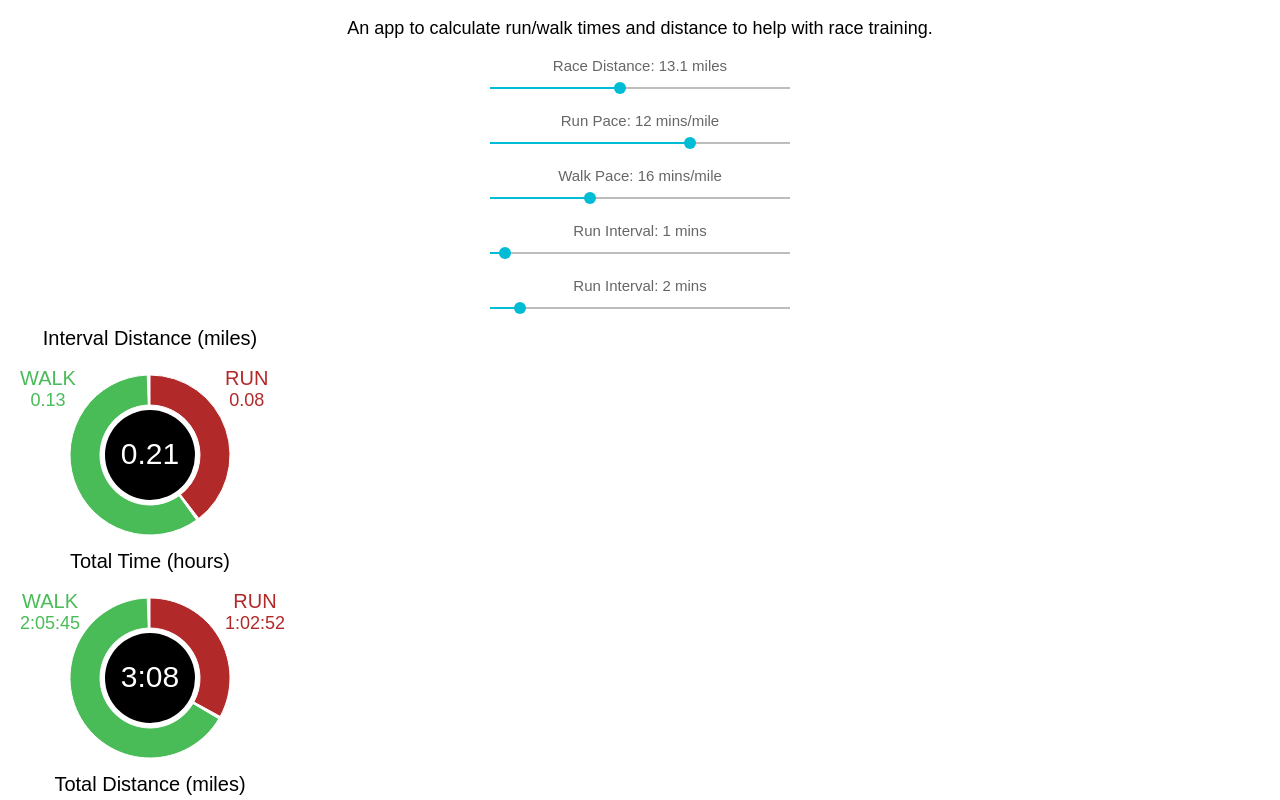
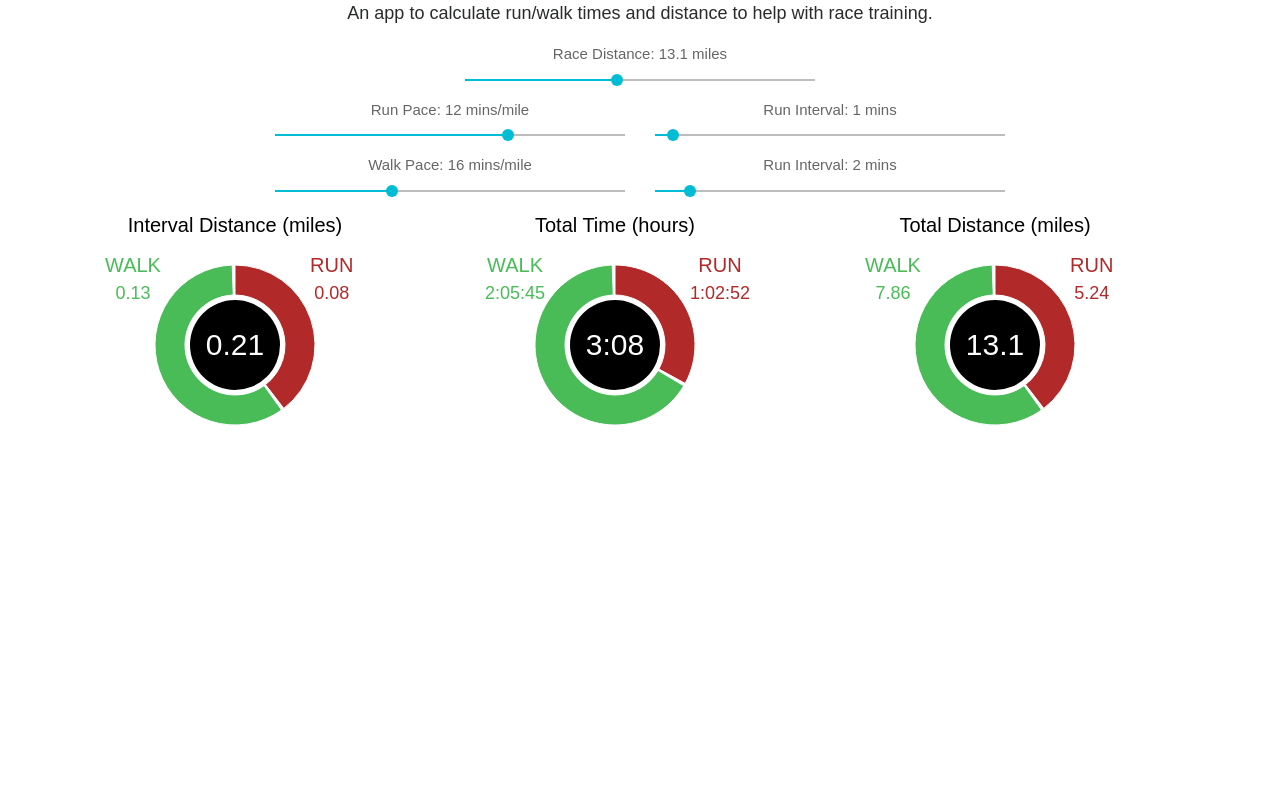
Before and after one commit to JohnDHamm/pacer, a React (Create React App) app: page / in a window 1280 px wide. Shown: the top 800 px of the page. Built offline with nearby package versions, Linux system fonts and the light colour scheme.

Commit message:
add bootstrap, apply grid layout

```diff
--- a/public/index.html
+++ b/public/index.html
@@ -19,6 +19,8 @@
       work correctly both with client-side routing and a non-root public URL.
       Learn how to configure a non-root public URL by running `npm run build`.
     -->
+    <link rel="stylesheet" href="https://maxcdn.bootstrapcdn.com/bootstrap/4.0.0-alpha.6/css/bootstrap.min.css" integrity="sha384-rwoIResjU2yc3z8GV/NPeZWAv56rSmLldC3R/AZzGRnGxQQKnKkoFVhFQhNUwEyJ" crossorigin="anonymous">
+
     <title>Pacer App</title>
   </head>
   <body>
--- a/src/components/resultPieChart.js
+++ b/src/components/resultPieChart.js
@@ -11,7 +11,7 @@ export default class resultPieChart extends Component {
 		const colors = [runColor, walkColor];
 
 		const styles = {
-			container: {
+			pieContainer: {
 				position: 'relative',
 				// border: '1px solid #666',
 				width: 300
@@ -56,14 +56,14 @@ export default class resultPieChart extends Component {
 				height: 90,
 				width: 90,
 				left: 150 - 45,
-				top: 150 - 67,
+				top: 150 - 60,
 				borderRadius: '50%',
 				backgroundColor: 'black'
 			},
 			centerTextDiv: {
 				position: 'absolute',
 				width: 90,
-				top: 27,
+				top: 22,
 				// border: '1px dotted red'
 			},
 			centerText: {
@@ -74,7 +74,7 @@ export default class resultPieChart extends Component {
 		}
 
 		return (
-			<div style={styles.container}>
+			<div style={styles.pieContainer}>
 				<p style={styles.title}>{title} ({metric})</p>
 				<div style={styles.walkTitleDiv}>
 					<p style={styles.walkTitle}>WALK</p>
--- a/src/containers/home.js
+++ b/src/containers/home.js
@@ -129,18 +129,18 @@ export default class Home extends Component {
 				marginBottom: 5,
 			},
 			sliderStyle: {
-				width: 300,
+				// width: 300,
 				marginBottom: 10,
 				marginTop: 0,
-				marginLeft: 'auto',
-				marginRight: 'auto'
+				// marginLeft: 'auto',
+				// marginRight: 'auto'
 			}
 		}
 
 		return (
-			<div>
-				<div>
-					<div style={styles.sliderContainer}>
+			<div className="container">
+				<div id="raceDistanceDiv" className="row">
+					<div className="col-lg-4 offset-lg-4">
 						<p style={styles.sliderTitle}>
 							Race Distance: {this.state.raceDistance} miles
 						</p>
@@ -155,8 +155,9 @@ export default class Home extends Component {
 						/>
 					</div>
 				</div>
-				<div>
-					<div style={styles.sliderContainer}>
+
+				<div className="row">
+					<div className="col-lg-4 offset-lg-2">
 						<p style={styles.sliderTitle}>
 							Run Pace: {this.state.runPace} mins/mile
 						</p>
@@ -170,25 +171,7 @@ export default class Home extends Component {
 							sliderStyle={styles.sliderStyle}
 						/>
 					</div>
-				</div>
-				<div>
-					<div style={styles.sliderContainer}>
-						<p style={styles.sliderTitle}>
-							Walk Pace: {this.state.walkPace} mins/mile
-						</p>
-						<Slider
-							value={this.state.walkPace}
-							defaultValue={this.state.walkPace}
-							min={14.00}
-							max={20.00}
-							step={.25}
-							onChange={this.handleWalkPaceSlider.bind(this)}
-							sliderStyle={styles.sliderStyle}
-						/>
-					</div>
-				</div>
-				<div>
-					<div style={styles.sliderContainer}>
+					<div className="col-lg-4">
 						<p style={styles.sliderTitle}>
 							Run Interval: {this.state.runIntervalTime} mins
 						</p>
@@ -203,8 +186,23 @@ export default class Home extends Component {
 						/>
 					</div>
 				</div>
-				<div>
-					<div style={styles.sliderContainer}>
+
+				<div className="row">
+					<div className="col-lg-4 offset-lg-2">
+						<p style={styles.sliderTitle}>
+							Walk Pace: {this.state.walkPace} mins/mile
+						</p>
+						<Slider
+							value={this.state.walkPace}
+							defaultValue={this.state.walkPace}
+							min={14.00}
+							max={20.00}
+							step={.25}
+							onChange={this.handleWalkPaceSlider.bind(this)}
+							sliderStyle={styles.sliderStyle}
+						/>
+					</div>
+					<div className="col-lg-4">
 						<p style={styles.sliderTitle}>
 							Run Interval: {this.state.walkIntervalTime} mins
 						</p>
@@ -219,6 +217,8 @@ export default class Home extends Component {
 						/>
 					</div>
 				</div>
+				<div className="row">
+					<div className="col-lg-4">
 						<ResultPieChart
 							title={'Interval Distance'}
 							metric={'miles'}
@@ -227,6 +227,8 @@ export default class Home extends Component {
 							walkSum={calcObj.intervalWalkDistance.toFixed(2)}
 							runSum={calcObj.intervalRunDistance.toFixed(2)}
 						/>
+					</div>
+					<div className="col-lg-4">
 						<ResultPieChart
 							title={'Total Time'}
 							metric={'hours'}
@@ -235,6 +237,8 @@ export default class Home extends Component {
 							walkSum={walkTimeConvert}
 							runSum={runTimeConvert}
 						/>
+					</div>
+					<div className="col-lg-4">
 						<ResultPieChart
 							title={'Total Distance'}
 							metric={'miles'}
@@ -244,6 +248,8 @@ export default class Home extends Component {
 							runSum={calcObj.totalRunDistance.toFixed(2)}
 						/>
 					</div>
+				</div>
+			</div>
 		)
 	}
 }
```
Lines whose indentation alone changed are shown as unchanged.
